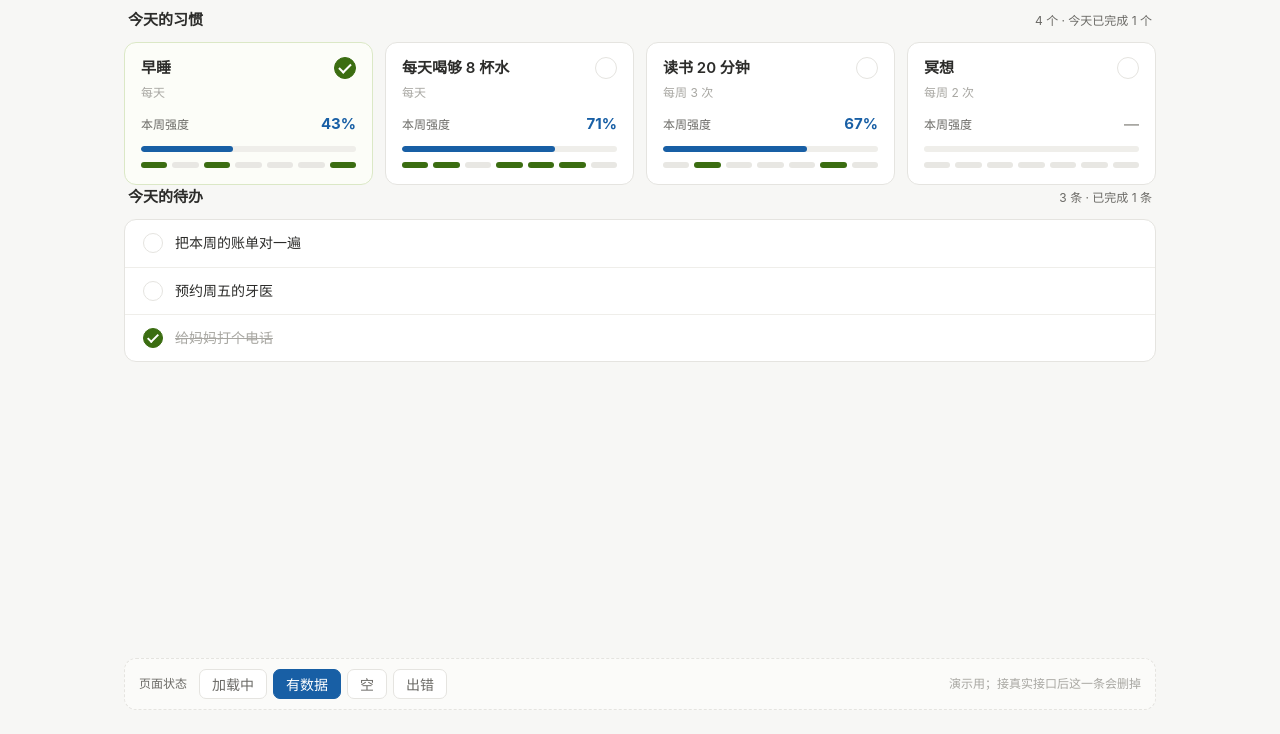
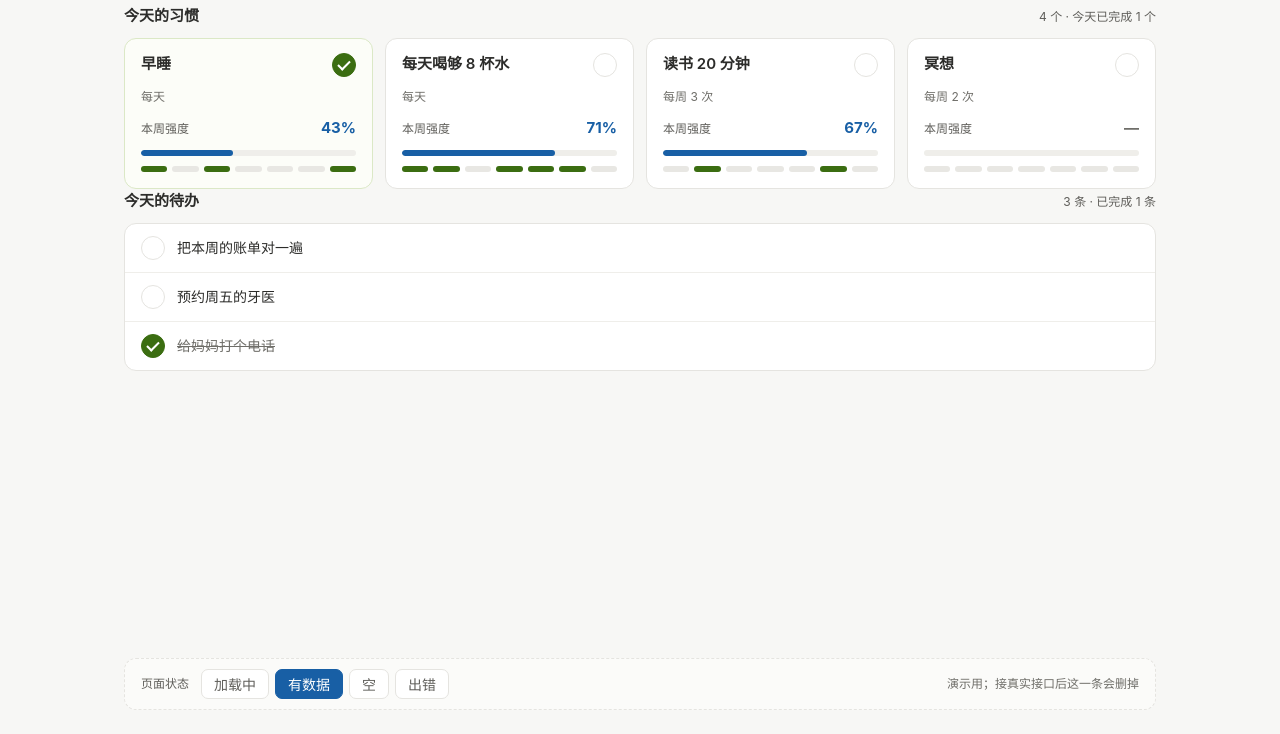
Before and after one commit to ChouKaguya-hime/my-website, a plain HTML site: page dashboard.html in a window 1280 px wide. Shown: the part 66-800 px from the top of the page. Drawn offline with Linux system fonts and the light colour scheme.

Commit message:
Day 9｜按设计规则审一遍主视图样式，修掉对比度、对齐、尺寸共 6 处
改了什么：dashboard.css 里两个灰字变量加深（--muted #6b6a66→#5f5e5a、--faint #a8a7a2→#6f6e69，补齐 WCAG AA 4.5:1）；顶栏和区块标题去掉 4px 缩进并允许换行，左边缘与卡片对齐；两个勾选圈 22px/20px 统一到 24px、勾号 9×4→10×5；待办行左内距 18→16px；演示条内边距对齐到 16px。
加了什么：button:focus-visible 键盘焦点环；@media (max-width:560px) 窄屏规则——收内边距、演示条说明独占一行，修掉标题和 badge 被挤成两行的溢出。

```diff
--- a/dashboard.css
+++ b/dashboard.css
@@ -10,8 +10,8 @@
   --line: #e5e4e0;
   --line-soft: #efeeea;
   --text: #2c2c2a;
-  --muted: #6b6a66;
-  --faint: #a8a7a2;
+  --muted: #5f5e5a;
+  --faint: #6f6e69;
   --accent: #185fa5;
   --accent-soft: #e6f1fb;
   --done: #3b6d11;
@@ -57,7 +57,8 @@ button { font-family: inherit; font-size: inherit; cursor: pointer; }
   align-items: baseline;
   justify-content: space-between;
   gap: 12px;
-  padding: 2px 4px;
+  flex-wrap: wrap;
+  padding: 0;
 }
 
 .topbar-left { display: flex; align-items: baseline; gap: 10px; }
@@ -111,7 +112,8 @@ button { font-family: inherit; font-size: inherit; cursor: pointer; }
   align-items: baseline;
   justify-content: space-between;
   gap: 12px;
-  padding: 0 4px;
+  flex-wrap: wrap;
+  padding: 0;
 }
 
 .block-title { font-size: 15px; font-weight: 600; margin: 0; }
@@ -152,11 +154,11 @@ button { font-family: inherit; font-size: inherit; cursor: pointer; }
   word-break: break-word;
 }
 
-.card-freq { color: var(--faint); font-size: 12px; margin: -6px 0 0; }
+.card-freq { color: var(--faint); font-size: 12px; margin: 0; }
 
 .check {
-  width: 22px;
-  height: 22px;
+  width: 24px;
+  height: 24px;
   flex: none;
   padding: 0;
   border: 1.5px solid var(--line);
@@ -231,7 +233,7 @@ button { font-family: inherit; font-size: inherit; cursor: pointer; }
   display: flex;
   align-items: center;
   gap: 12px;
-  padding: 12px 18px;
+  padding: 12px 16px;
   border-bottom: 1px solid var(--line-soft);
 }
 
@@ -245,8 +247,8 @@ button { font-family: inherit; font-size: inherit; cursor: pointer; }
 }
 
 .todo-check {
-  width: 20px;
-  height: 20px;
+  width: 24px;
+  height: 24px;
   flex: none;
   padding: 0;
   border: 1.5px solid var(--line);
@@ -262,8 +264,8 @@ button { font-family: inherit; font-size: inherit; cursor: pointer; }
   position: absolute;
   left: 50%;
   top: 50%;
-  width: 9px;
-  height: 4px;
+  width: 10px;
+  height: 5px;
   border-left: 2px solid #fff;
   border-bottom: 2px solid #fff;
   transform: translate(-50%, -65%) rotate(-45deg);
@@ -350,9 +352,28 @@ button { font-family: inherit; font-size: inherit; cursor: pointer; }
 
 #state-loading { display: flex; flex-direction: column; gap: 20px; }
 
+/* ---------------------------------------------------------------- 无障碍 */
+
+/* 键盘焦点环：默认 outline 被部分浏览器画得太弱，这里给一条明确的 */
+button:focus-visible {
+  outline: 2px solid var(--accent);
+  outline-offset: 2px;
+}
+
 @keyframes skel-pulse {
   0%, 100% { opacity: 1; }
   50% { opacity: 0.5; }
+}
+
+/* ---------------------------------------------------------------- 窄屏 */
+
+/*
+ * 只收内边距、允许换行，不改变任何版面结构。
+ * 卡片网格本身用 auto-fill 自适应，窄屏自然变成一列，不用额外写。
+ */
+@media (max-width: 560px) {
+  .app { padding: 16px 16px 20px; }
+  .devbar-note { margin-left: 0; width: 100%; }
 }
 
 /* ---------------------------------------------------------------- 演示条 */
@@ -361,7 +382,8 @@ button { font-family: inherit; font-size: inherit; cursor: pointer; }
   display: flex;
   align-items: center;
   gap: 12px;
-  padding: 10px 14px;
+  flex-wrap: wrap;
+  padding: 10px 16px;
   border: 1px dashed var(--line);
   border-radius: var(--radius);
   background: #fbfbf9;
```
